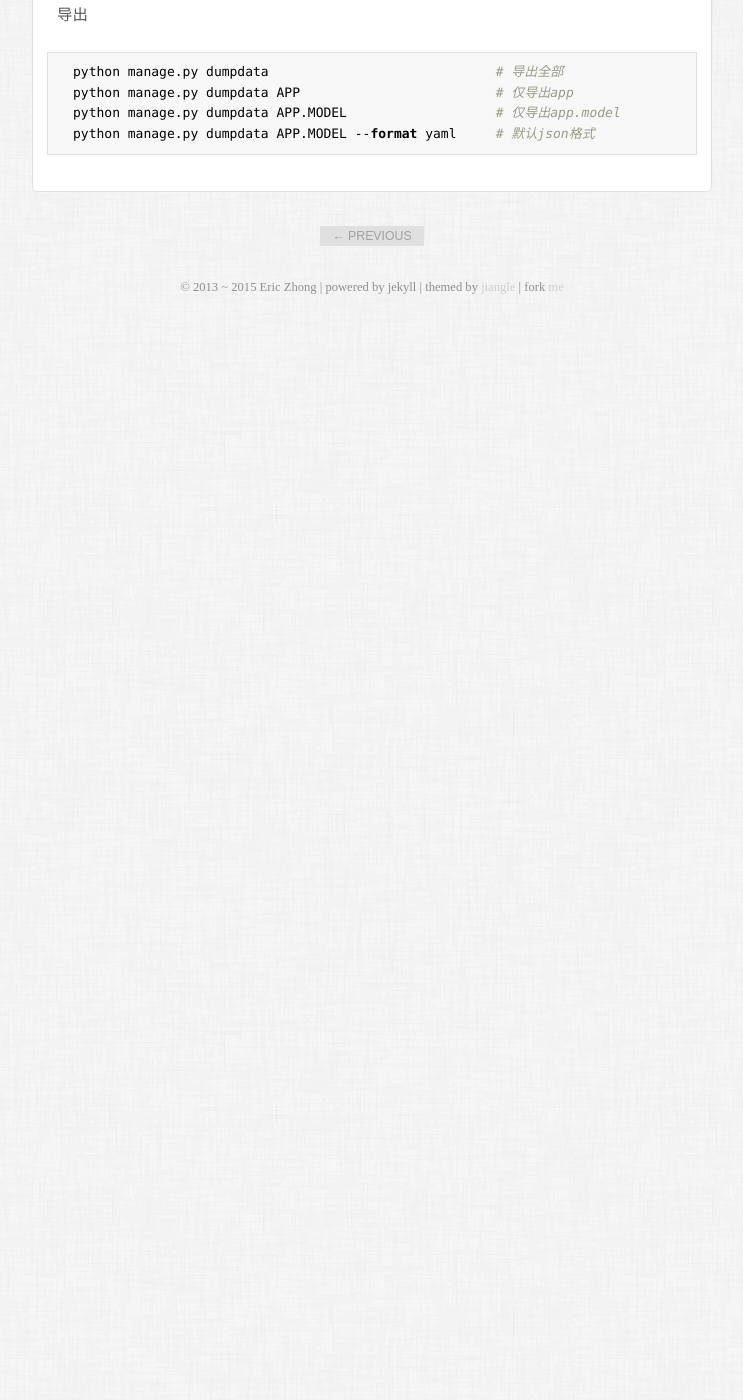
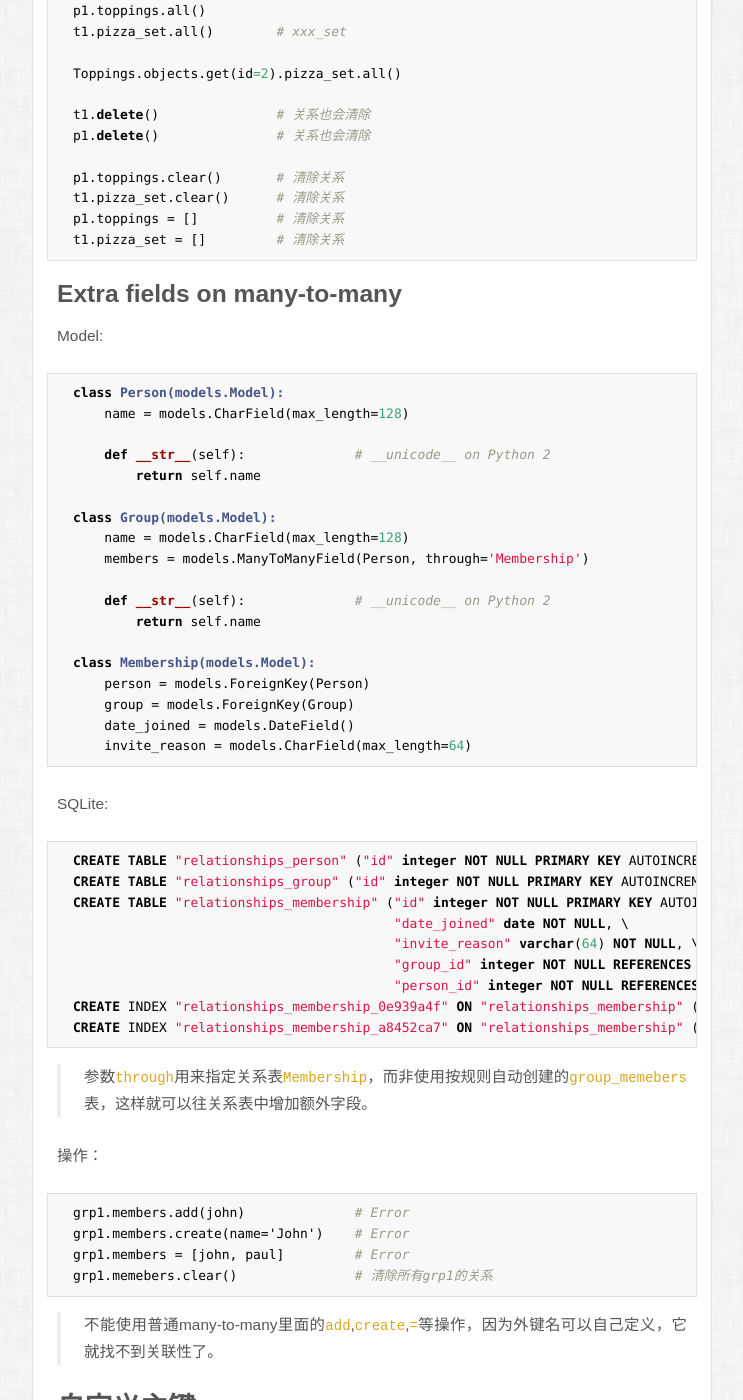
Before and after one commit to ericzhong/ericzhong.github.io, a Jekyll site: the page built from _posts/2015-08-12-django.md, in a window 1280 px wide and 1400 px high, scrolled down 3480 px. Shown: the whole window, without its empty margins (268-1011 px from the left). Built offline with Jekyll 4.4.1, drawn with Linux system fonts in a browser that asks for light colours; Markdown is read by kramdown in place of the engine named in the settings; before the commit the page ends 3789 px from its top, so only the background shows below that; some of the changed text lies outside the part shown.

Commit message:
[django] add relationships

```diff
--- a/_posts/2015-08-12-django.md
+++ b/_posts/2015-08-12-django.md
@@ -59,6 +59,136 @@ category: it
 
   ORM抽象层，可将Model自动映射成数据库中的表。
 
+## Field（字段）
+
+  一个`Field`就对应数据库中的一个字段（或列）。
+  `Field Type`可自动映射为数据库中字段的类型；如果使用Form，也可自动生成相应的表单以及作相应的表单验证。
+  `Field Options`是传递给Field的参数，可用于指定数据库列的约束、表单验证等。
+
+### null与blank
+
+  `null`作用于数据库。`null=True`，表示数据库中该列可为NULL。
+  `blank`作用于表单验证。`blank=True`，表示表单中该字段不是必须填的（可见admin页面）。
+
+
+## 关系
+
+### Many-to-one
+
+Model:
+
+    class Manufacturer(models.Model):
+        pass
+
+    class Car(models.Model):
+        manufacturer = models.ForeignKey(Manufacturer)
+
+SQLite:
+
+    CREATE TABLE "relationships_manufacturer" ("id" integer NOT NULL PRIMARY KEY AUTOINCREMENT);
+    CREATE TABLE "relationships_car" ("id" integer NOT NULL PRIMARY KEY AUTOINCREMENT, \
+                                      "manufacturer_id" integer NOT NULL REFERENCES "relationships_manufacturer" ("id"));
+    CREATE INDEX "relationships_car_4d136c4a" ON "relationships_car" ("manufacturer_id");
+
+> 就是普通的外键，`manufacturer`映射成`manufacturer_id`。
+
+自引用使用`models.ForeignKey('self')`
+
+
+### Many-to-many
+
+Model:
+
+    class Topping(models.Model):
+        pass
+
+    class Pizza(models.Model):
+        toppings = models.ManyToManyField(Topping)
+
+SQLite:
+
+    CREATE TABLE "relationships_pizza" ("id" integer NOT NULL PRIMARY KEY AUTOINCREMENT);
+    CREATE TABLE "relationships_topping" ("id" integer NOT NULL PRIMARY KEY AUTOINCREMENT);
+    CREATE TABLE "relationships_pizza_toppings" ("id" integer NOT NULL PRIMARY KEY AUTOINCREMENT, \
+                                                 "pizza_id" integer NOT NULL REFERENCES "relationships_pizza" ("id"), \
+                                                 "topping_id" integer NOT NULL REFERENCES "relationships_topping" ("id"), \
+                                                 UNIQUE ("pizza_id", "topping_id"));
+    CREATE INDEX "relationships_pizza_toppings_c3c2621e" ON "relationships_pizza_toppings" ("pizza_id");
+    CREATE INDEX "relationships_pizza_toppings_3a22b0a0" ON "relationships_pizza_toppings" ("topping_id");
+
+> `toppings`非数据库字段，而是映射成一张关系表`pizza_toppings`（注意Unique约束）。
+
+操作：
+
+    t1 = Topping()
+    t1.save()
+    p1 = Pizza()
+    p1.save()
+    p1.toppings.add(t1)
+
+    p1.toppings.create()      # create and add
+
+    p1.toppings.all()
+    t1.pizza_set.all()        # xxx_set
+
+    Toppings.objects.get(id=2).pizza_set.all()
+
+    t1.delete()               # 关系也会清除
+    p1.delete()               # 关系也会清除
+
+    p1.toppings.clear()       # 清除关系
+    t1.pizza_set.clear()      # 清除关系
+    p1.toppings = []          # 清除关系
+    t1.pizza_set = []         # 清除关系
+
+
+
+### Extra fields on many-to-many
+
+Model:
+
+    class Person(models.Model):
+        name = models.CharField(max_length=128)
+
+        def __str__(self):              # __unicode__ on Python 2
+            return self.name
+
+    class Group(models.Model):
+        name = models.CharField(max_length=128)
+        members = models.ManyToManyField(Person, through='Membership')
+
+        def __str__(self):              # __unicode__ on Python 2
+            return self.name
+
+    class Membership(models.Model):
+        person = models.ForeignKey(Person)
+        group = models.ForeignKey(Group)
+        date_joined = models.DateField()
+        invite_reason = models.CharField(max_length=64)
+
+SQLite:
+
+    CREATE TABLE "relationships_person" ("id" integer NOT NULL PRIMARY KEY AUTOINCREMENT, "name" varchar(128) NOT NULL);
+    CREATE TABLE "relationships_group" ("id" integer NOT NULL PRIMARY KEY AUTOINCREMENT, "name" varchar(128) NOT NULL);
+    CREATE TABLE "relationships_membership" ("id" integer NOT NULL PRIMARY KEY AUTOINCREMENT, \
+                                             "date_joined" date NOT NULL, \
+                                             "invite_reason" varchar(64) NOT NULL, \
+                                             "group_id" integer NOT NULL REFERENCES "relationships_group" ("id"), \
+                                             "person_id" integer NOT NULL REFERENCES "relationships_person" ("id"));
+    CREATE INDEX "relationships_membership_0e939a4f" ON "relationships_membership" ("group_id");
+    CREATE INDEX "relationships_membership_a8452ca7" ON "relationships_membership" ("person_id");
+
+> 参数`through`用来指定关系表`Membership`，而非使用按规则自动创建的`group_memebers`表，这样就可以往关系表中增加额外字段。
+
+操作：
+
+    grp1.members.add(john)              # Error
+    grp1.members.create(name='John')    # Error
+    grp1.members = [john, paul]         # Error
+    grp1.memebers.clear()               # 清除所有grp1的关系
+
+> 不能使用普通many-to-many里面的`add`,`create`,`=`等操作，因为外键名可以自己定义，它就找不到关联性了。
+
 
 ## 自定义主键
 
@@ -69,6 +199,7 @@ category: it
   也可以自定义，指定`primary_key=True`即可：
 
     id = models.AutoField(primary_key=True)
+
 
 ## 数据库导入、导出
 
```
